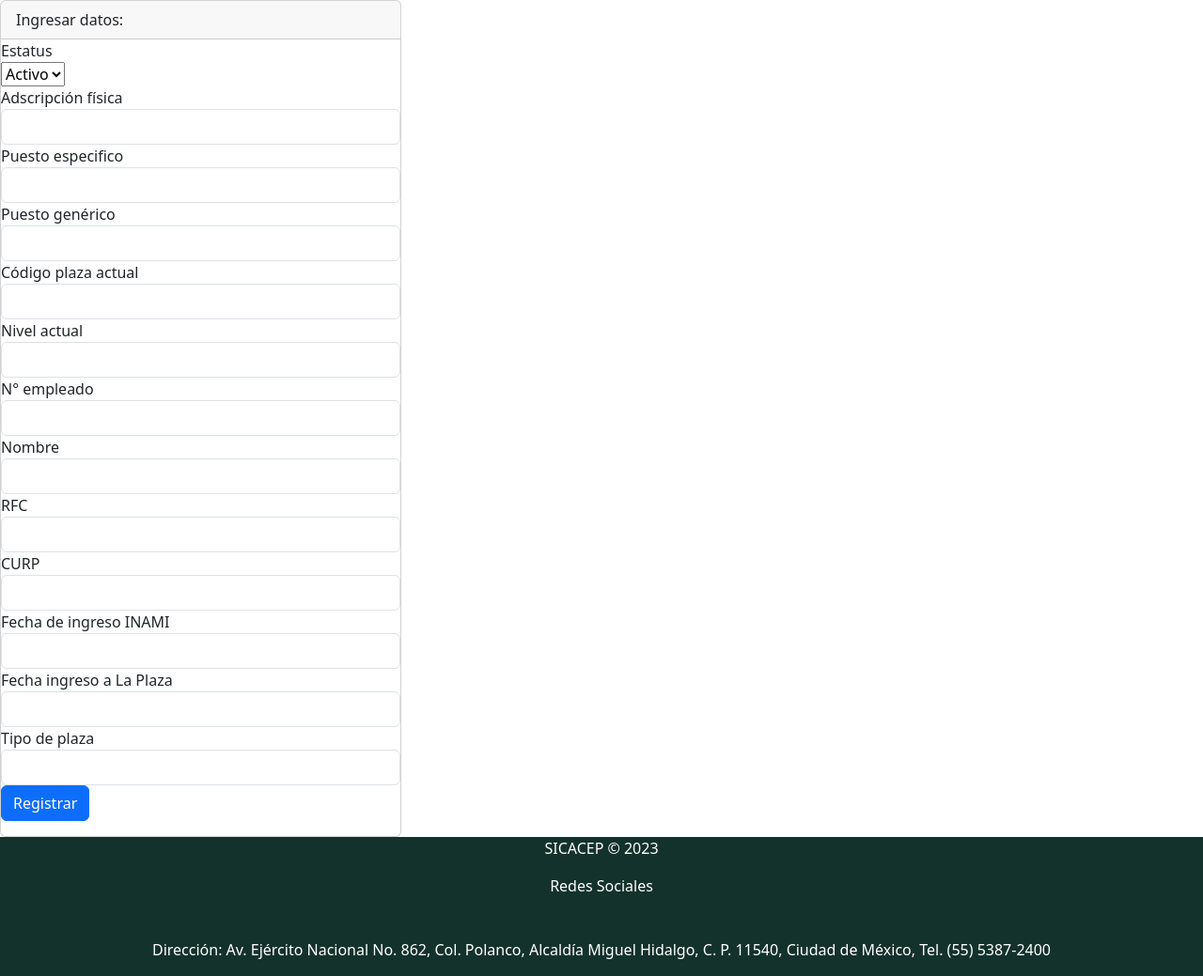
After one commit to MeltedNickel/sicacep-tecnm-inm, a PHP site: template vista/editar.php in a window 1280 px wide. The commit adds this page. Shown: the whole page at 94% size. Run offline with PHP 8.4, Linux system fonts and the light colour scheme; the template is opened without the code that fills it, so the values that code supplies are empty.

Commit message:
MeltedNickel rev 0.8 27-07-23

```diff
--- a/modelo/load.php
+++ b/modelo/load.php
@@ -3,7 +3,7 @@ require 'config.php';
 
  /* Un arreglo de las columnas a mostrar en la tabla */
 $columns = ['STATUS', 'ADSCRIPCION_FISICA', 'PUESTO_ESPECIFICO', 'PUESTO_GENERICO',
-'NIVEL_ACTUAL', 'NUM_EMPLEADO', 'NOMBRE', 'RFC', 'CURP',
+'CODIGO_PLAZA_ACTUAL','NIVEL_ACTUAL', 'NUM_EMPLEADO', 'NOMBRE', 'RFC', 'CURP',
 'FECHA_DE_INGRESO_INAMI','FECHA_INGRESO_A_LA_PLAZA', 'TIPO_DE_PLAZA'];
 
  /* Nombre de la tabla */
@@ -88,6 +88,7 @@ if ($num_rows > 0) {
         $output['data'] .= '<td>' . $row['ADSCRIPCION_FISICA'] . '</td>';
         $output['data'] .= '<td>' . $row['PUESTO_ESPECIFICO'] . '</td>';
         $output['data'] .= '<td>' . $row['PUESTO_GENERICO'] . '</td>';
+        $output['data'] .= '<td>' . $row['CODIGO_PLAZA_ACTUAL'] . '</td>';
         $output['data'] .= '<td>' . $row['NIVEL_ACTUAL'] . '</td>';
         $output['data'] .= '<td>' . $row['NUM_EMPLEADO'] . '</td>';
         $output['data'] .= '<td>' . $row['NOMBRE'] . '</td>';
@@ -96,7 +97,7 @@ if ($num_rows > 0) {
         $output['data'] .= '<td>' . $row['FECHA_DE_INGRESO_INAMI'] . '</td>';
         $output['data'] .= '<td>' . $row['FECHA_INGRESO_A_LA_PLAZA'] . '</td>';
         $output['data'] .= '<td>' . $row['TIPO_DE_PLAZA'] . '</td>';
-        $output['data'] .= '<td><a class="btn btn-warning btn-sm" href="editar.php?id=' . $row['NUM_EMPLEADO'] . '">Editar</a></td>';
+        $output['data'] .= '<td><a class="btn btn-warning btn-sm" href="vista/editar.php?id=' . $row['NUM_EMPLEADO'] . '">Editar</a></td>';
         $output['data'] .= "<td><a class='btn btn-danger btn-sm' href='elimiar.php?id=" . $row['NUM_EMPLEADO'] . "'>Eliminar</a></td>";
         $output['data'] .= '</tr>';
     }
--- /dev/null
+++ b/vista/editar.php
@@ -0,0 +1,69 @@
+<div class="col-md-4">
+    <div class="card">
+        <div class="card-header">
+            Ingresar datos:
+        </div>
+        <form>
+          <div class="form-group">
+            <label for="STATUS">Estatus</label>
+            <div>
+              <select id="STATUS" name="STATUS" required="required" class="custom-select">
+                <option value="Activo">Activo</option>
+                <option value="Baja">Baja</option>
+              </select>
+            </div>
+          </div>
+          <div class="form-group">
+            <label for="ADSCRIPCION_FISICA">Adscripción física</label>
+            <input id="ADSCRIPCION_FISICA" name="ADSCRIPCION_FISICA" type="text" class="form-control">
+          </div>
+          <div class="form-group">
+            <label for="PUESTO_ESPECIFICO">Puesto especifico</label>
+            <input id="PUESTO_ESPECIFICO" name="PUESTO_ESPECIFICO" type="text" class="form-control">
+          </div>
+          <div class="form-group">
+            <label for="PUESTO_GENERICO">Puesto genérico</label>
+            <input id="PUESTO_GENERICO" name="PUESTO_GENERICO" type="text" class="form-control">
+          </div>
+          <div class="form-group">
+            <label for="CODIGO_PLAZA_ACTUAL">Código plaza actual</label>
+            <input id="CODIGO_PLAZA_ACTUAL" name="CODIGO_PLAZA_ACTUAL" type="text" class="form-control">
+          </div>
+          <div class="form-group">
+            <label for="NIVEL_ACTUAL">Nivel actual</label>
+            <input id="NIVEL_ACTUAL" name="NIVEL_ACTUAL" type="text" class="form-control">
+          </div>
+          <div class="form-group">
+            <label for="NUM_EMPLEADO">N° empleado</label>
+            <input id="NUM_EMPLEADO" name="NUM_EMPLEADO" type="text" class="form-control">
+          </div>
+          <div class="form-group">
+            <label for="NOMBRE">Nombre</label>
+            <input id="NOMBRE" name="NOMBRE" type="text" class="form-control">
+          </div>
+          <div class="form-group">
+            <label for="RFC">RFC</label>
+            <input id="RFC" name="RFC" type="text" class="form-control">
+          </div>
+          <div class="form-group">
+            <label for="CURP">CURP</label>
+            <input id="CURP" name="CURP" type="text" class="form-control">
+          </div>
+          <div class="form-group">
+            <label for="FECHA_DE_INGRESO_INAMI">Fecha de ingreso INAMI</label>
+            <input id="FECHA_DE_INGRESO_INAMI" name="FECHA_DE_INGRESO_INAMI" type="text" class="form-control">
+          </div>
+          <div class="form-group">
+            <label for="FECHA_INGRESO_A_LA_PLAZA">Fecha ingreso a La Plaza</label>
+            <input id="FECHA_INGRESO_A_LA_PLAZA" name="FECHA_INGRESO_A_LA_PLAZA" type="text" class="form-control">
+          </div>
+          <div class="form-group">
+            <label for="TIPO_DE_PLAZA">Tipo de plaza</label>
+            <input id="TIPO_DE_PLAZA" name="TIPO_DE_PLAZA" type="text" class="form-control">
+          </div>
+          <div class="form-group">
+            <button name="submit" type="submit" class="btn btn-primary">Registrar</button>
+          </div>
+        </form>
+  </div>
+</div>
--- a/vista/principal.php
+++ b/vista/principal.php
@@ -33,6 +33,7 @@
                     <th class="sort asc">Adscripción física</th>
                     <th class="sort asc">Puesto especifico</th>
                     <th class="sort asc">Puesto genérico</th>
+                    <th class="sort asc">Código plaza actual</th>
                     <th class="sort asc">Nivel actual</th>
                     <th class="sort asc">N° empleado</th>
                     <th class="sort asc">Nombre</th>
```
Also changed, not shown: pac.sql (added, +58 -0 lines).
